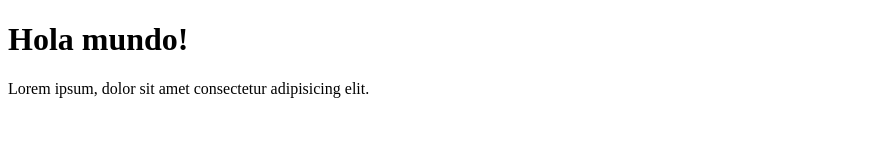
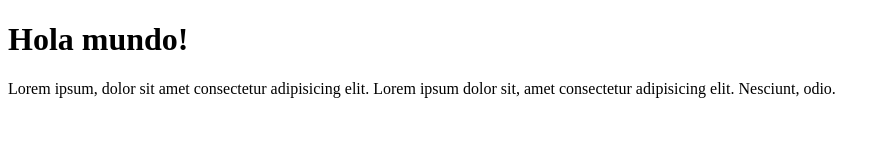
Before and after one commit to Edufernandezleon/ProyectoHTML, a plain HTML site: page index.html in a window 1280 px wide. Shown: the whole page, without its empty margins (0-890 px from the left). Drawn offline with Linux system fonts and the light colour scheme.

Commit message:
add new change in body

```diff
--- a/index.html
+++ b/index.html
@@ -9,5 +9,6 @@
 <body>
     <h1>Hola mundo!</h1>
     <p1>Lorem ipsum, dolor sit amet consectetur adipisicing elit.</p1>
+    <p1>Lorem ipsum dolor sit, amet consectetur adipisicing elit. Nesciunt, odio.</p1>
 </body>
 </html>
```
Also changed, not shown: 1 other file.
